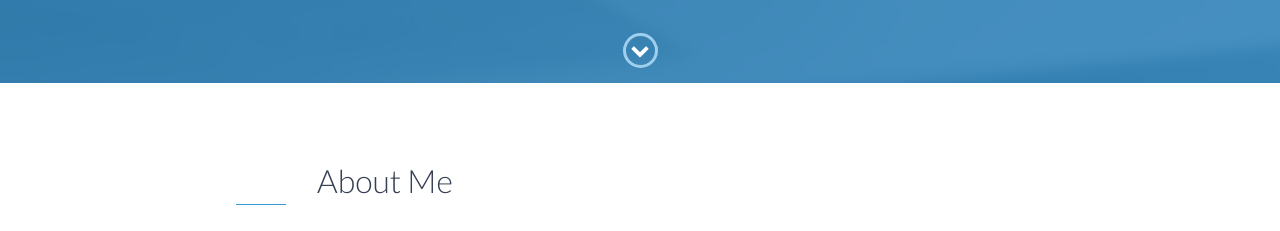
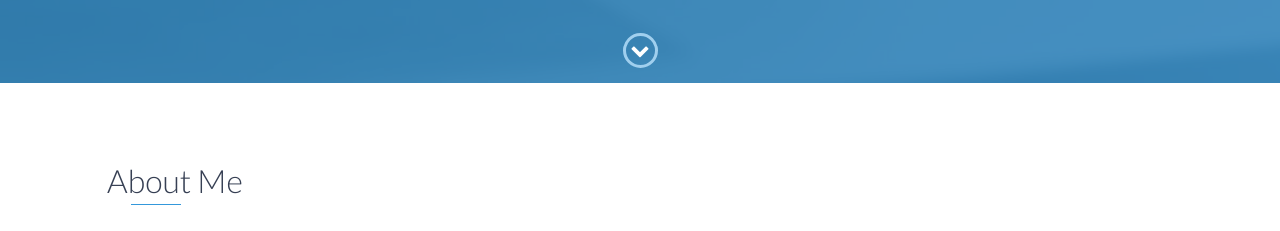
Before and after one commit to Jerusalem-sweng/portfolio, a website: page index.html in a window 1280 px wide. Shown: the part 717-948 px from the top of the page. Drawn offline with nearby package versions, Linux system fonts and the light colour scheme.

Commit message:
Update index.html

```diff
--- a/index.html
+++ b/index.html
@@ -89,7 +89,7 @@
         <div class="container">
             <div class="row">
                 <div class="col-md-12">
-                    <h2 class="heading">&nbsp;&nbsp;&nbsp;&nbsp;&nbsp;&nbsp;&nbsp;&nbsp;&nbsp;&nbsp;&nbsp;&nbsp;&nbsp;&nbsp;&nbsp;&nbsp;&nbsp;&nbsp;&nbsp;&nbsp;&nbsp;&nbsp;&nbsp;&nbsp;&nbsp;&nbsp;&nbsp;&nbsp;&nbsp;&nbsp;&nbsp;&nbsp;&nbsp;&nbsp;&nbsp;&nbsp;&nbsp;&nbsp;&nbsp;&nbsp;About Me</h2>
+                    <h2 class="heading">&nbsp;&nbsp;&nbsp;&nbsp;&nbsp;&nbsp;About Me</h2>
                 </div>
                 <div class="col-md-12">
                     <p>
```
